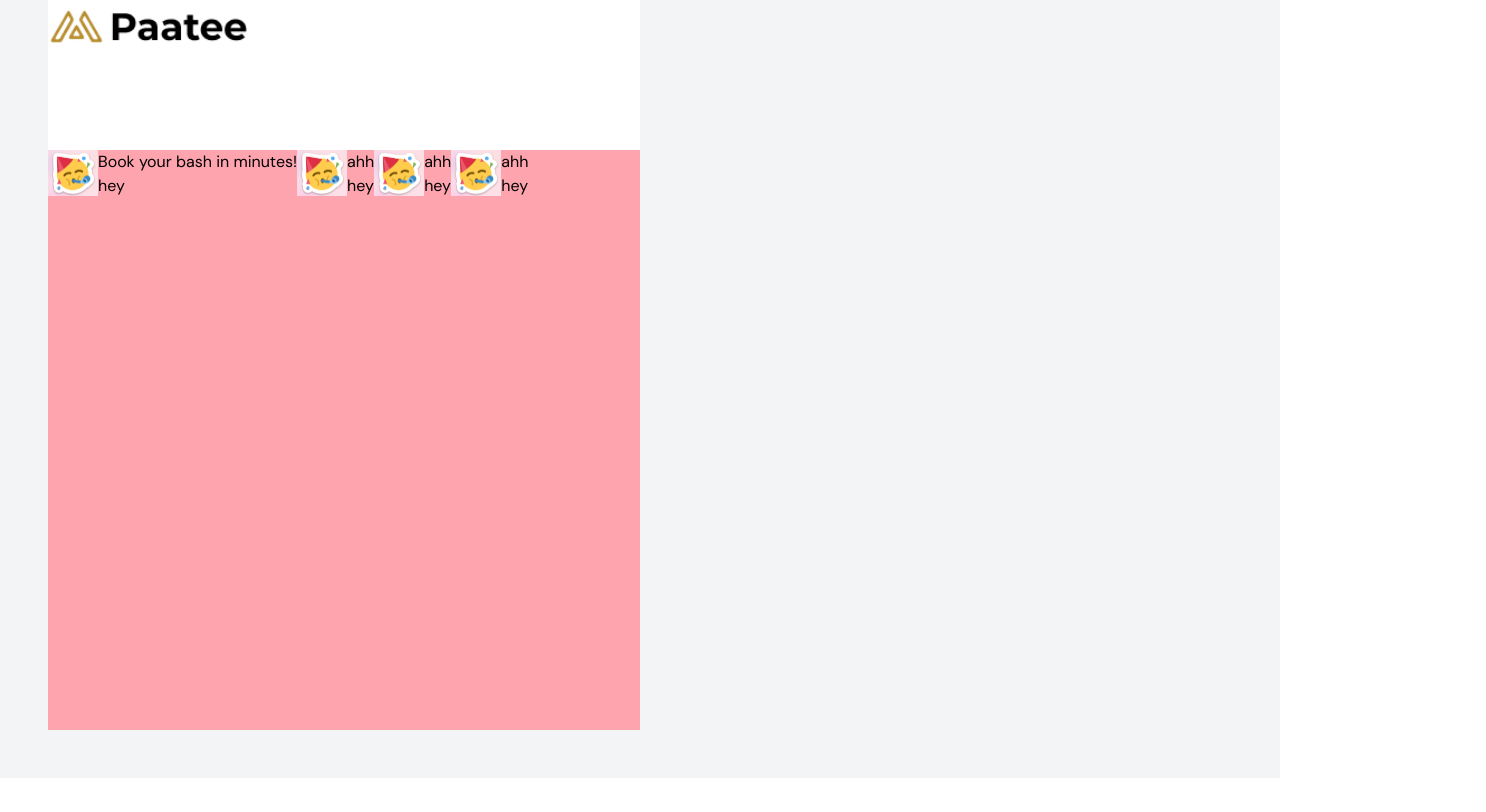
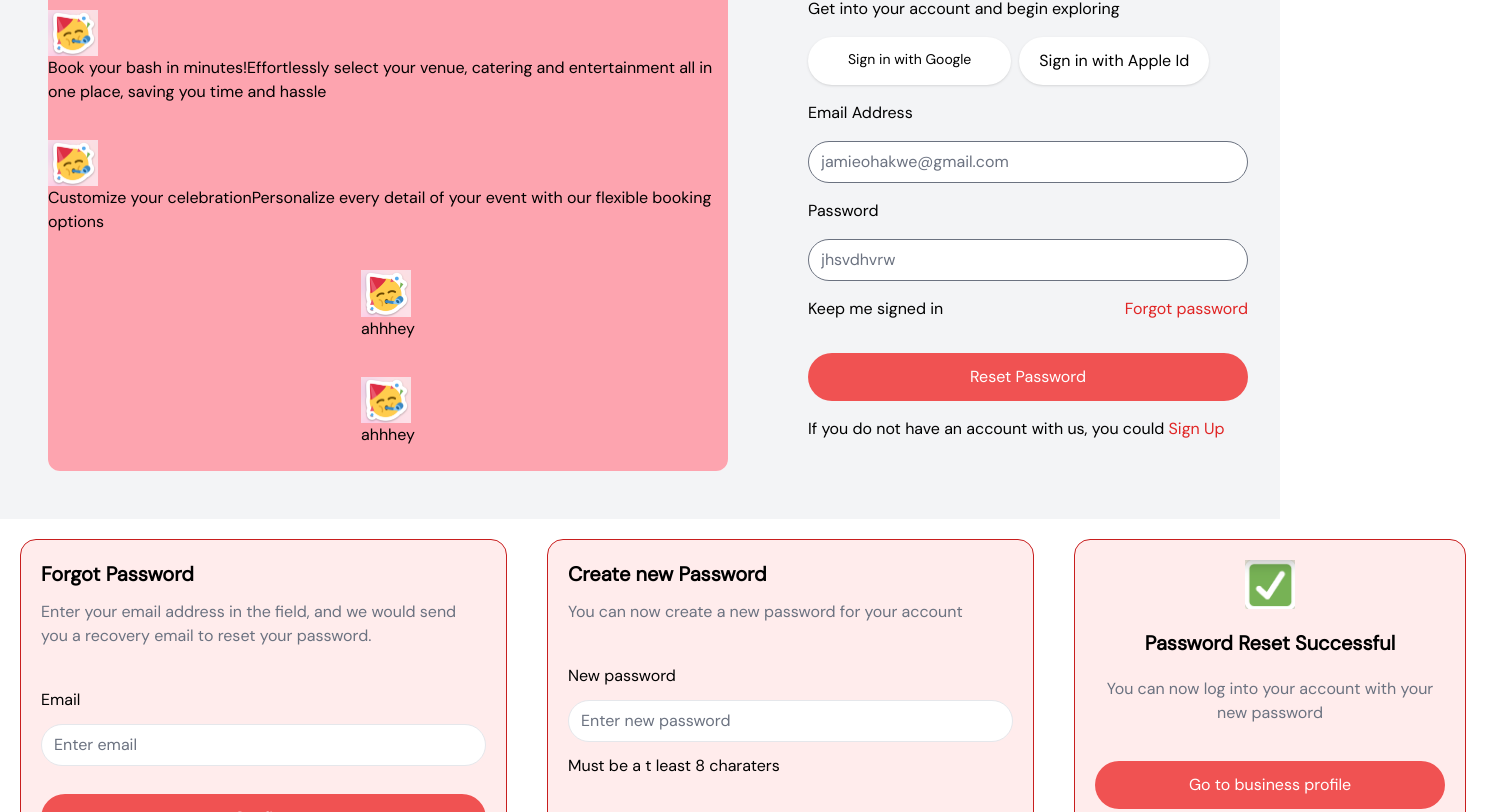
Before and after one commit to PaateeNg/paatee, a Next.js app: page /login in a window 1280 px wide. Shown: the part 845-1657 px from the top of the page, 1486 px wide, since content can reach past the window. Before the commit the page ends 1623 px from the top, so only its background shows below. Built offline with nearby package versions, Linux system fonts and the light colour scheme.

Commit message:
password reset fixed

```diff
--- a/src/app/login/page.tsx
+++ b/src/app/login/page.tsx
@@ -1,6 +1,9 @@
 import React from 'react'
 import LoginPage from '@/components/Login/LoginPage'
 import Auth from '@/components/AUTH/Auth'
+import ForgotPassword from '@/components/AUTH/ForgotPassword'
+import CreateNewPassword from '@/components/AUTH/CreateNewPassword copy'
+import PasswordResetSucc from '@/components/AUTH/PasswordResetSucc'
 
 const Login  = () => {
   return (
@@ -8,6 +11,12 @@ const Login  = () => {
 
         <LoginPage />
         <Auth/>
+        <div className='flex'>
+
+          <ForgotPassword/>
+          <CreateNewPassword/>
+          <PasswordResetSucc/>
+        </div>
     </>
   )
 }
--- a/src/components/AUTH/Auth.tsx
+++ b/src/components/AUTH/Auth.tsx
@@ -9,12 +9,12 @@ const Auth = () => {
         {
             image: icon,
             title: "Book your bash in minutes!",
-            sub: "hey"
+            sub: "Effortlessly select your venue, catering and entertainment all in one place, saving you time and hassle"
         },
         {
             icon: "yh",
-            title: "ahh",
-            sub: "hey"
+            title: "Customize your celebration",
+            sub: "Personalize every detail of your event with our flexible booking options "
         },
         {
             icon: "yh",
@@ -31,29 +31,42 @@ const Auth = () => {
 		<>
 			<div className="flex md:flex-row flex-col bg-gray-100 ">
                 {/* left */}
-				<div className="w-[746px] h-[807px] bg-white m-[3rem] relative flex-1">
+				<div className="w-[746px]  rounded-xl overflow-hidden  bg-white m-[3rem] relative flex-1 " style={{ backgroundImage: `url('/assets/img/party-bg.jpg')` }}>
                         {/* image */}
                         <Image height={100} width={200} alt='logo' src={logo} className='absolute top-[5rem]'/>
-                    <div className="h-[580px] w-full bg-rose-300 absolute bottom-0 flex ">
+                    <div className=" w-full bg-rose-300 absolute bottom-0 flex flex-col justify-center ">
                         {/* info */}
                     {signInfo.map((i, index)=>(
                         <>
-                            <div className="flex " key={index}>
+                            <div className="flex gap-2 mx-auto my-3 mb-6" key={index}>
                                 <div>
-                                <Image height={50} width={50} alt='logo' src={icon}/>
+                                    <Image height={50} width={50} alt='logo' src={icon}/>
+                                    <span>{i.title}</span><span>{i.sub}</span>
                                 </div>
-                                <div>
-                                    <div>{i.title}</div>
-                                    <div>{i.sub}</div>
-                                </div>
+
                             </div>
                         </>
                     ))}
                     </div>
                 </div>
                 {/* right */}
-				<div className="h-[580px] w-[746px] flex-1">
-
+				<div className="h-[580px] w-[440px]  m-[2rem]  flex flex-col gap-4 justify-center">
+                        <span className='font-bold text-xl'>Sign in</span>
+                        <span>Get into your account and begin exploring</span>
+                        <div className='flex gap-2'>
+                            <div className='shadow py-3 text-sm px-10 rounded-full bg-white'>Sign in with Google</div>
+                            <div className='shadow py-3 px-5 rounded-full bg-white'>Sign in with Apple Id</div>
+                        </div>
+                        <span>Email Address</span>
+                        <input type="text" placeholder='jamieohakwe@gmail.com ' className='rounded-full'/>
+                        <span>Password</span>
+                        <input type="password" className='rounded-full' placeholder='jhsvdhvrw' />
+                        <div className='flex justify-between'>
+                            <span>Keep me signed in</span>
+                            <span className='text-red-600'>Forgot password</span>
+                        </div>
+                        <button className='bg-red-500 rounded-full mt-4 h-[3rem] text-white'>Reset Password</button>
+                        <span>If you do not have an account with us, you could <span className='text-red-600'> <a href="">Sign Up</a></span></span>
                 </div>
 			</div>
 		</>
--- /dev/null
+++ b/src/components/AUTH/CreateNewPassword copy.tsx
@@ -0,0 +1,25 @@
+import React from 'react'
+
+const CreateNewPassword = () => {
+  return (
+    <>
+        <div>
+            <div className='w-[487px]  border m-5 p-5 rounded-2xl border-red-700 bg-[#ffecec] flex flex-col gap-3'>
+                <span className='font-bold text-xl'>Create new Password </span>
+                <span className='text-gray-500'>You can now create a new password for your account</span>
+                <span className='mt-7'>New password</span>
+                <input type="text" placeholder='Enter new password' className='bg-white border-gray-200 rounded-full' />
+                <span>Must be a t least 8 charaters</span>
+                <span className='mt-7'>Re-type password</span>
+                <input type="text" placeholder='Enter password' className='bg-white border-gray-200 rounded-full' />
+                <button className='bg-red-500 rounded-full mt-4 h-[3rem] text-white'>Reset Password</button>
+            </div>
+            <div>
+
+            </div>
+        </div>
+    </>
+  )
+}
+
+export default CreateNewPassword
--- /dev/null
+++ b/src/components/AUTH/ForgotPassword.tsx
@@ -0,0 +1,19 @@
+import React from 'react'
+
+const ForgotPassword = () => {
+  return (
+    <>
+        <div>
+            <div className='w-[487px] h-[358px] border m-5 p-5 rounded-2xl border-red-700 bg-[#ffecec] flex flex-col gap-3'>
+                <span className='font-bold text-xl'>Forgot Password </span>
+                <span className='text-gray-500'>Enter your email address in the field, and we would send you a recovery email to reset your password.</span>
+                <span className='mt-7'>Email</span>
+                <input type="text" placeholder='Enter email' className='bg-white border-gray-200 rounded-full' />
+                <button className='bg-red-500 rounded-full mt-4 h-[3rem] text-white'>Confirm</button>
+            </div>
+        </div>
+    </>
+  )
+}
+
+export default ForgotPassword
--- /dev/null
+++ b/src/components/AUTH/PasswordResetSucc.tsx
@@ -0,0 +1,24 @@
+import Image from 'next/image'
+import React from 'react'
+import tick from ' ../../../public/assets/img/tick.png'
+
+const PasswordResetSucc = () => {
+  return (
+    <>
+        <div>
+            <div className='w-[392px]  border m-5 p-5 rounded-2xl border-red-700 bg-[#ffecec] flex flex-col gap-5 text-center'>
+              <Image src={'/assets/img/tick.png'} height={50} width={50} alt='tick' className='m-auto flex'/>
+                <span className='font-bold text-xl'>Password Reset Successful </span>
+                <span className='text-gray-500'>You can now log into your account with your new password</span>
+
+                <button className='bg-red-500 rounded-full mt-4 h-[3rem] text-white'>Go to business profile</button>
+            </div>
+            <div>
+
+            </div>
+        </div>
+    </>
+  )
+}
+
+export default PasswordResetSucc
```
Also changed, not shown: public/assets/img/party-bg.jpg (added), public/assets/img/tick.png (added).
